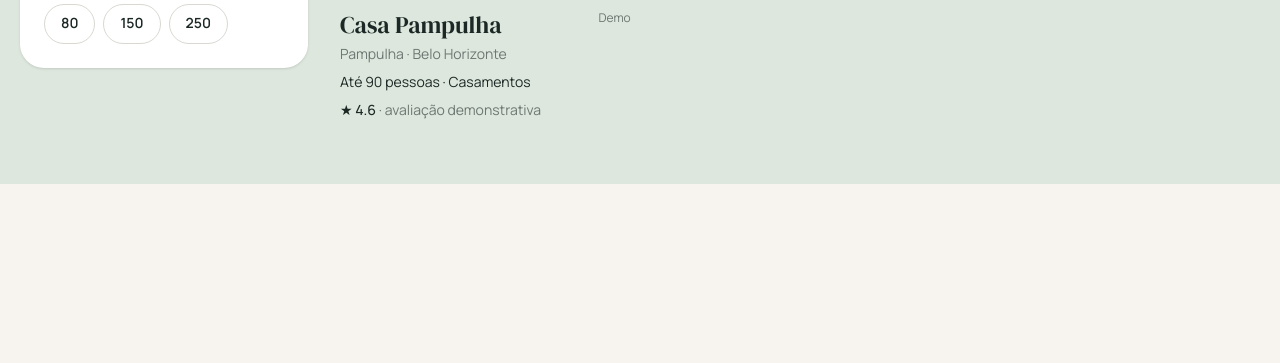
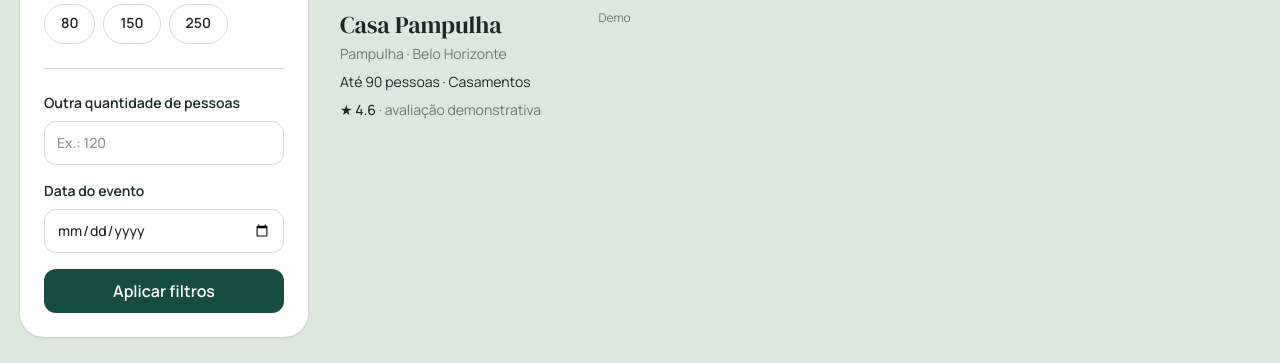
Before and after one commit to iajuss/LP_breeze, a Next.js app: page /buscar in a window 1280 px wide. Shown: the part 832-1195 px from the top of the page. Before the commit the page ends 1016 px from the top, so only its background shows below. Built offline with nearby package versions, Linux system fonts and the light colour scheme.

Commit message:
Aprimora filtros e atalhos de navegação

```diff
--- a/src/app/buscar/page.tsx
+++ b/src/app/buscar/page.tsx
@@ -35,7 +35,7 @@ export default async function SearchPage({ searchParams }: SearchPageProps) {
   const values = await searchParams;
   const exactResults = filterVenues(venues, values);
   const results = exactResults.length ? exactResults : venues;
-  const hasFilters = Boolean(values.activity || values.location || values.guests || values.style);
+  const hasFilters = Boolean(values.activity || values.location || values.guests || values.style || values.date);
 
   return <main className="min-h-screen bg-[var(--secondary)] px-5 py-12 sm:py-16">
     <div className="mx-auto max-w-7xl">
@@ -49,6 +49,18 @@ export default async function SearchPage({ searchParams }: SearchPageProps) {
             <FilterGroup label="Cidade" options={cityOptions} parameter="location" values={values} />
             <FilterGroup label="Estilo" options={styleOptions} parameter="style" values={values} />
             <FilterGroup label="Pessoas" options={["80", "150", "250"]} parameter="guests" values={values} />
+            <form action="/buscar" className="space-y-4 border-t border-[var(--border)] pt-6">
+              {values.activity ? <input name="activity" type="hidden" value={values.activity} /> : null}
+              {values.location ? <input name="location" type="hidden" value={values.location} /> : null}
+              {values.style ? <input name="style" type="hidden" value={values.style} /> : null}
+              <label className="block text-sm font-semibold text-[var(--foreground)]">Outra quantidade de pessoas
+                <input className="mt-2 min-h-11 w-full rounded-xl border border-[var(--border)] px-3 font-medium outline-none transition focus:border-[var(--primary)]" defaultValue={values.guests} max="5000" min="1" name="guests" placeholder="Ex.: 120" type="number" />
+              </label>
+              <label className="block text-sm font-semibold text-[var(--foreground)]">Data do evento
+                <input className="mt-2 min-h-11 w-full rounded-xl border border-[var(--border)] px-3 font-medium outline-none transition focus:border-[var(--primary)]" defaultValue={values.date} name="date" type="date" />
+              </label>
+              <button className="min-h-11 w-full rounded-xl bg-[var(--primary)] px-4 font-semibold text-white transition hover:bg-[var(--foreground)]" type="submit">Aplicar filtros</button>
+            </form>
           </div>
           {hasFilters ? <Link className="mt-7 inline-flex text-sm font-semibold text-[var(--primary)] underline underline-offset-4" href="/buscar">Limpar filtros</Link> : null}
         </aside>
--- a/src/components/layout/header.tsx
+++ b/src/components/layout/header.tsx
@@ -21,10 +21,9 @@ export function Header() {
       <div className="mx-auto flex max-w-7xl items-center justify-between px-5 py-4 md:py-6 lg:px-8">
         <Link className="font-display text-2xl md:text-3xl" href="/">Breeze</Link>
         <nav aria-label="Principal" className="hidden items-center gap-7 text-sm font-semibold md:flex">
-          <a href="#espacos">Explorar espaços</a>
           <a href="#como-funciona">Como funciona</a>
           <a href="#empresas">Para empresas</a>
-          <Link className="rounded-full border border-white/60 px-4 py-2" href="/buscar">Entrar</Link>
+          <a href="#espacos">Explorar espaços</a>
         </nav>
         <a className="min-h-11 rounded-full border border-white/70 px-4 py-2 text-sm font-semibold md:hidden" href="#buscar">Buscar</a>
       </div>
```
Also changed, not shown: 2 other files (tests, documents, lock files or other folders).
